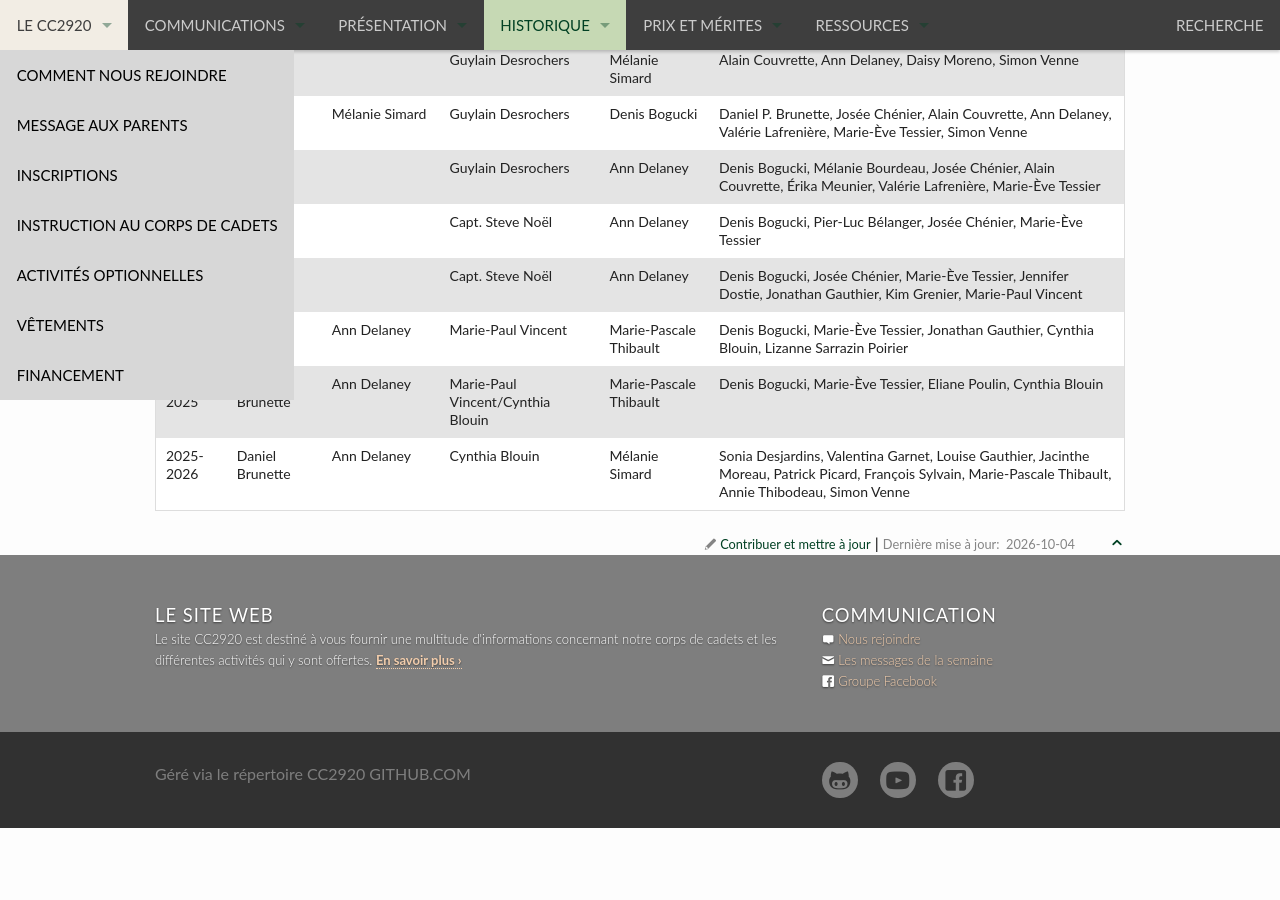
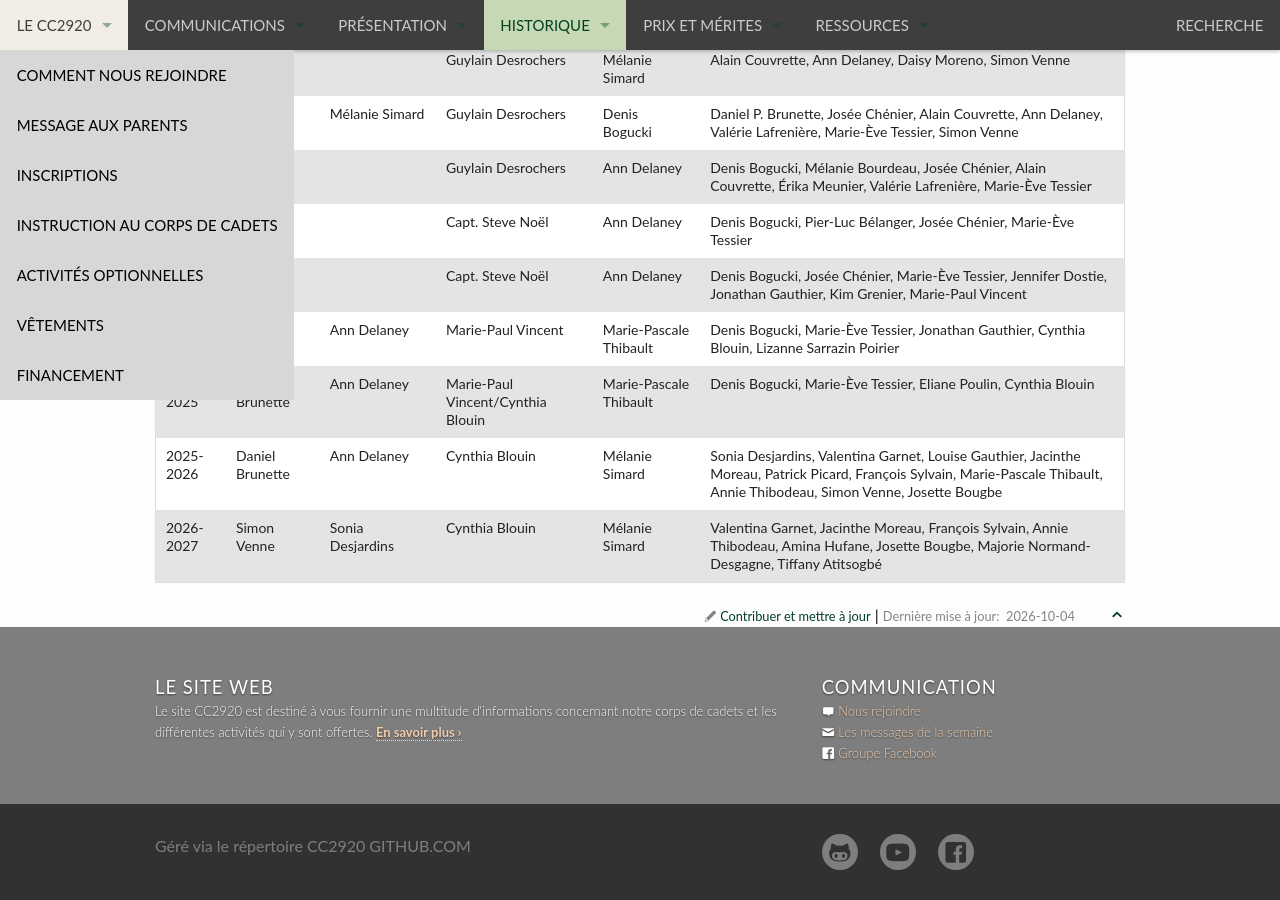
Before and after one commit to CC2920/web, a Jekyll site: the page built from _historique/comite-soutien.md, in a window 1280 px wide and 900 px high, scrolled down 2815 px. Built offline with Jekyll 4.4.1, drawn with Linux system fonts in a browser that asks for light colours; before the commit the page ends 3643 px from its top, so only the background shows below that.

Commit message:
Update committee members for 2025-2026 and add 2026-2027

```diff
--- a/_historique/comite-soutien.md
+++ b/_historique/comite-soutien.md
@@ -67,4 +67,5 @@ En septembre 2010, on comptait cinq membres du comité de soutien et quatre bén
 | 2022-2023 | Daniel Brunette |     | Capt. Steve Noël | Ann Delaney | Denis Bogucki, Josée Chénier, Marie-Ève Tessier, Jennifer Dostie, Jonathan Gauthier, Kim Grenier, Marie-Paul Vincent |
 | 2023-2024 | Daniel Brunette | Ann Delaney | Marie-Paul Vincent | Marie-Pascale Thibault | Denis Bogucki, Marie-Ève Tessier, Jonathan Gauthier, Cynthia Blouin, Lizanne Sarrazin Poirier |
 | 2024-2025 | Daniel Brunette | Ann Delaney | Marie-Paul Vincent/Cynthia Blouin | Marie-Pascale Thibault | Denis Bogucki, Marie-Ève Tessier, Eliane Poulin, Cynthia Blouin |
-| 2025-2026 | Daniel Brunette | Ann Delaney | Cynthia Blouin | Mélanie Simard | Sonia Desjardins, Valentina Garnet, Louise Gauthier, Jacinthe Moreau, Patrick Picard, François Sylvain, Marie-Pascale Thibault, Annie Thibodeau, Simon Venne |
+| 2025-2026 | Daniel Brunette | Ann Delaney | Cynthia Blouin | Mélanie Simard | Sonia Desjardins, Valentina Garnet, Louise Gauthier, Jacinthe Moreau, Patrick Picard, François Sylvain, Marie-Pascale Thibault, Annie Thibodeau, Simon Venne, Josette Bougbe |
+| 2026-2027 | Simon Venne | Sonia Desjardins | Cynthia Blouin | Mélanie Simard | Valentina Garnet, Jacinthe Moreau,  François Sylvain, Annie Thibodeau,  Amina Hufane, Josette Bougbe, Majorie Normand-Desgagne, Tiffany Atitsogbé |
```
